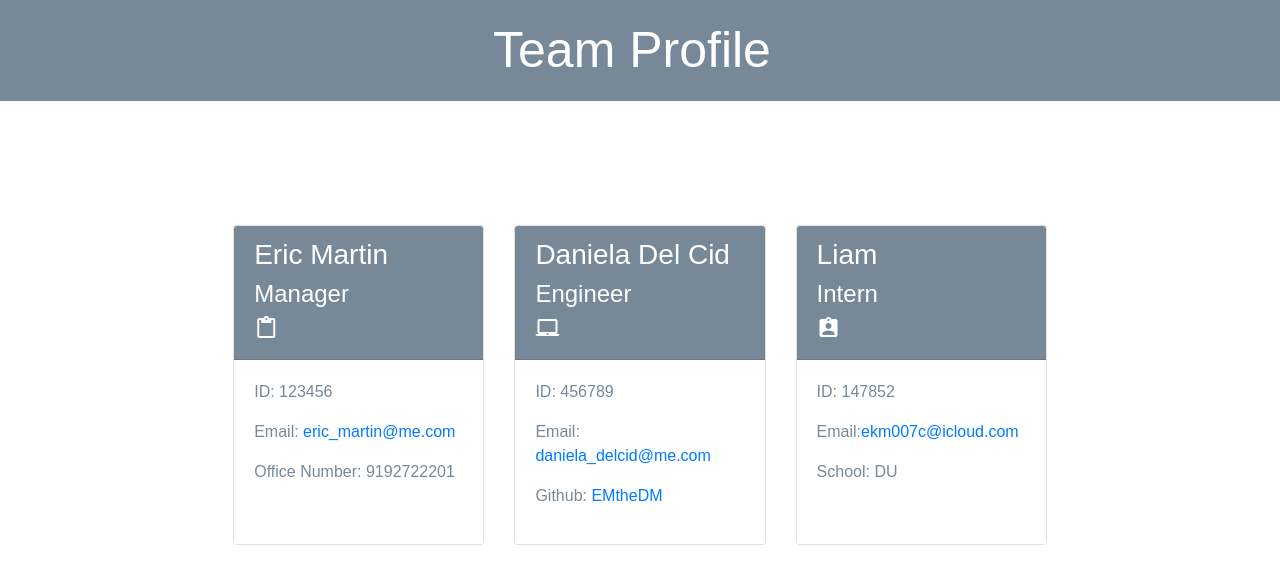
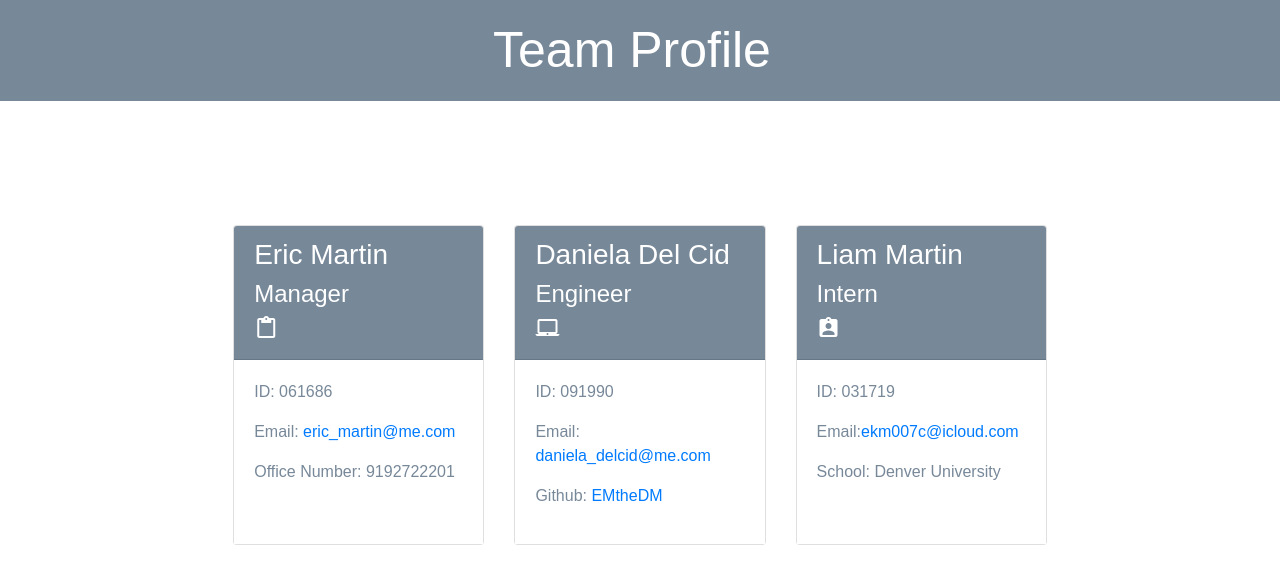
Before and after one commit to EMtheDM/Team-Profile-Generator, a website: page index.html in a window 1280 px wide. Drawn offline with nearby package versions, Linux system fonts and the light colour scheme.

Commit message:
testing inquirer

```diff
--- a/index.html
+++ b/index.html
@@ -29,7 +29,7 @@
                 <h4>Manager</h4><i class="material-icons">content_paste</i>
             </div>
             <div class="card-body">
-                <p class="id">ID: 123456</p>
+                <p class="id">ID: 061686</p>
                 <p class="email">Email: <a href="mailto:eric_martin@me.com">eric_martin@me.com</a></p>
                 <p class="office">Office Number: 9192722201</p>
             </div>
@@ -43,7 +43,7 @@
                 <h4>Engineer</h4><i class="material-icons">laptop_mac</i>
             </div>
             <div class="card-body">
-                <p class="id">ID: 456789</p>
+                <p class="id">ID: 091990</p>
                 <p class="email">Email: <a href="mailto:daniela_delcid@me.com">daniela_delcid@me.com</a></p>
                 <p class="github">Github: <a href="https://github.com/EMtheDM">EMtheDM</a></p>
             </div>
@@ -53,13 +53,13 @@
     <div class="col-4 mt-4">
         <div class="card h-100">
             <div class="card-header">
-                <h3>Liam</h3>
+                <h3>Liam Martin</h3>
                 <h4>Intern</h4><i class="material-icons">assignment_ind</i>
             </div>
             <div class="card-body">
-                <p class="id">ID: 147852</p>
+                <p class="id">ID: 031719</p>
                 <p class="email">Email:<a href="mailto:ekm007c@icloud.com">ekm007c@icloud.com</a></p>
-                <p class="school">School: DU</p>
+                <p class="school">School: Denver University</p>
             </div>
     </div>
 </div>
--- a/package.json
+++ b/package.json
@@ -23,6 +23,6 @@
     "jest": "^26.0.1"
   },
   "dependencies": {
-    "inquirer": "^7.1.0"
+    "inquirer": "^7.3.3"
   }
 }
```
